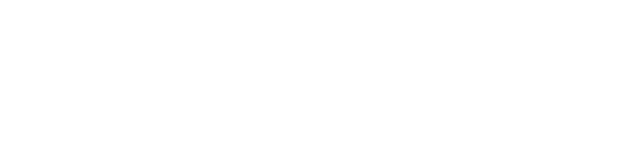
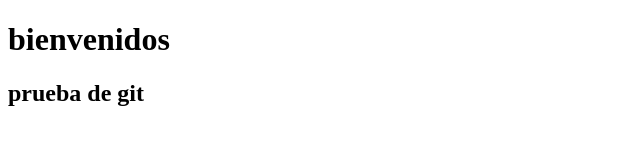
Before and after one commit to cr7celso/paginainicial, a plain HTML site: page index.html in a window 1280 px wide. Shown: the whole page, without its empty margins (0-640 px from the left). Drawn offline with Linux system fonts and the light colour scheme.

Commit message:
modificacion

```diff
--- a/index.html
+++ b/index.html
@@ -6,5 +6,7 @@
     <title>Document</title>
 </head>
 <body>
+    <h1> bienvenidos </h1>
+    <h2> prueba de git</h2>
 </body>
 </html>
```
